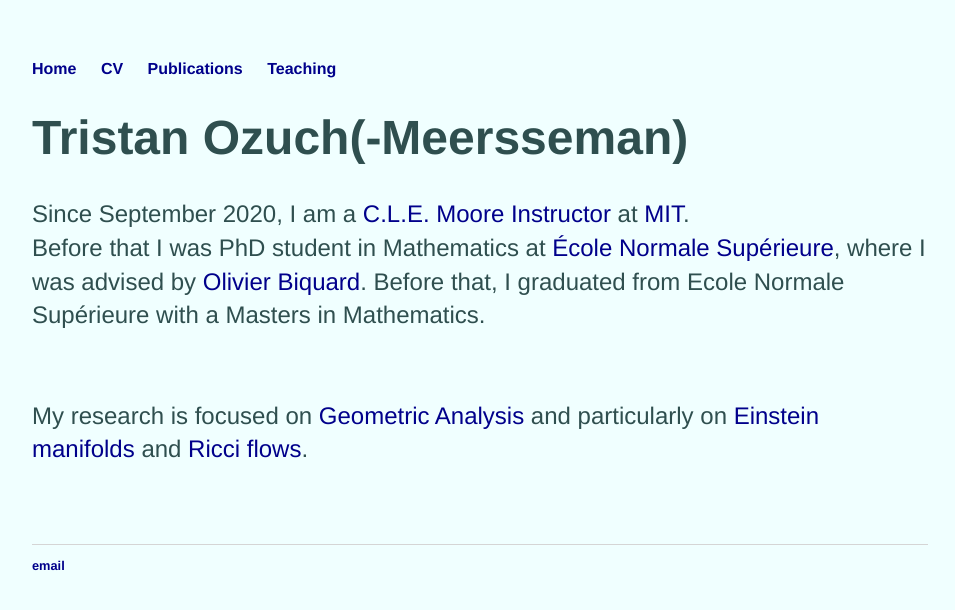
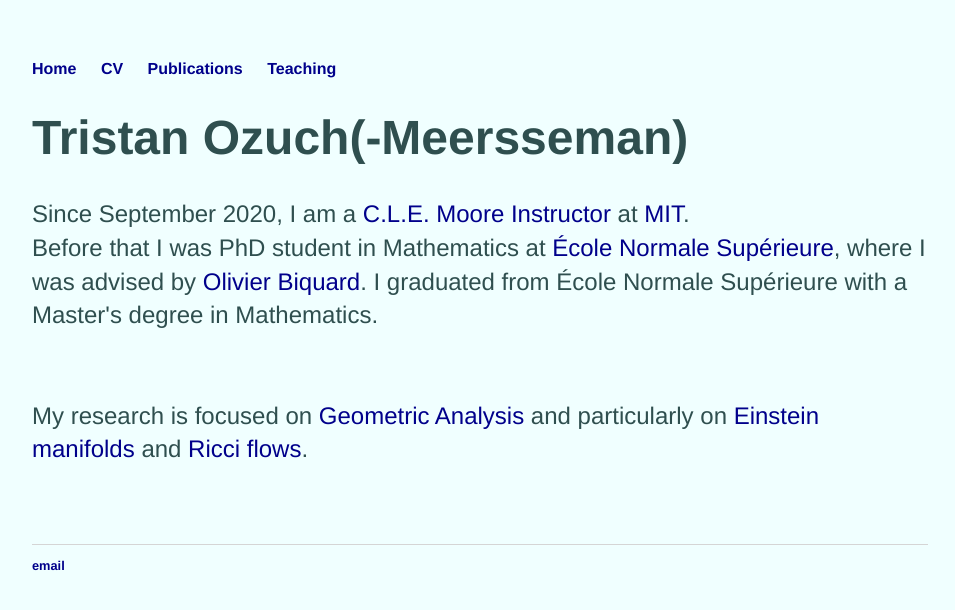
Before and after one commit to tristanozuch/tristanozuch.github.io, a Jekyll site: the page built from index.html, in a window 1280 px wide. Shown: the top 610 px of the page, without its empty margins (160-1115 px from the left). Built offline with Jekyll 4.4.1, drawn with Linux system fonts in a browser that asks for light colours.

Commit message:
Update index.html

```diff
--- a/index.html
+++ b/index.html
@@ -6,7 +6,7 @@ title: Tristan Ozuch
 	<h1>Tristan Ozuch(-Meersseman)</h1>
 				<p>Since September 2020, I am a <a href="http://math.mit.edu/directory/instructors.php">C.L.E. Moore Instructor</a> at <a href="http://math.mit.edu/research/index.php">MIT</a>.
 					<br/>Before that I was PhD student in Mathematics at <a href="http://www.math.ens.fr/?lang=en">École Normale Supérieure</a>, where I was advised by <a href="https://www.math.ens.fr/~biquard/">Olivier Biquard</a>.
-					Before that, I graduated from Ecole Normale Supérieure with a Masters in Mathematics.<br/>
+					I graduated from École Normale Supérieure with a Master's degree in Mathematics.<br/>
 					<br/><br/> My research is focused on <a href="https://en.wikipedia.org/wiki/Geometric_analysis">Geometric Analysis</a> and particularly on <a href="https://en.wikipedia.org/wiki/Einstein_manifold">Einstein manifolds</a> and <a href="https://en.wikipedia.org/wiki/Ricci_flow">Ricci flows</a>. </p>
 </div><!-- /.blurb -->
 
```
